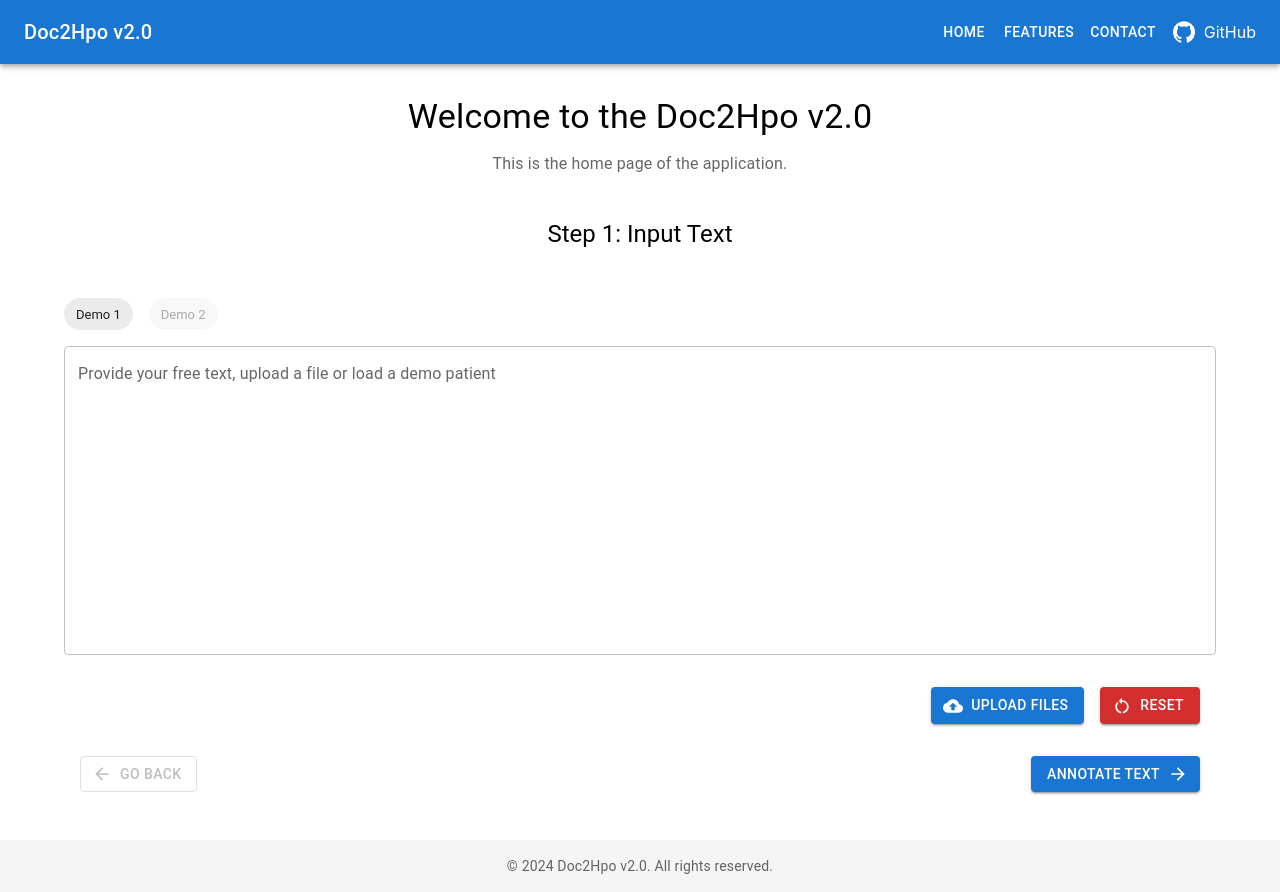
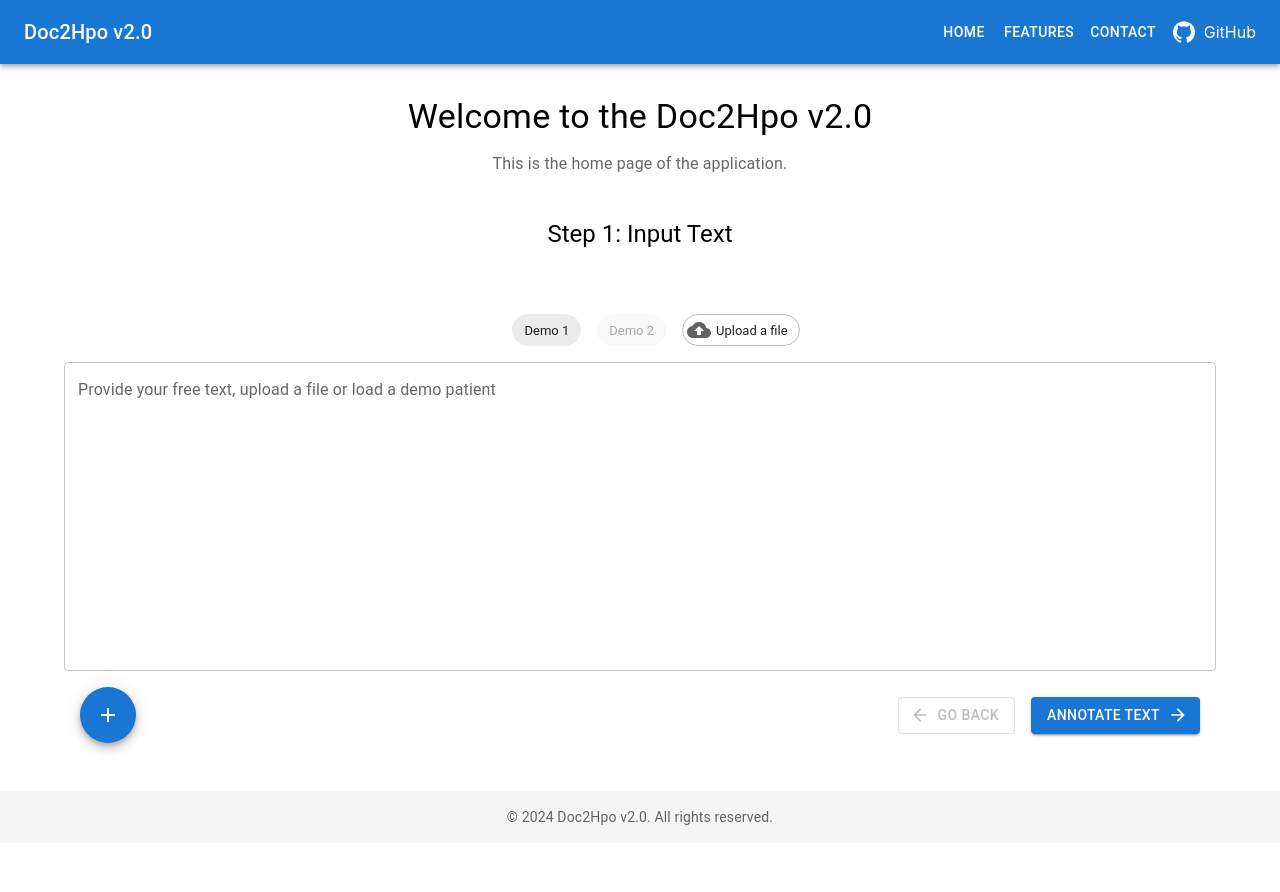
Before and after one commit to stormliucong/Doc2Hpo2.0, a React (Create React App) app in the folder front-end/: page / in a window 1280 px wide. After the commit the page ends 843 px from the top, so only its background shows below. Built offline with nearby package versions, Linux system fonts and the light colour scheme.

Commit message:
fix some layouts, move speedial to bottom

```diff
--- a/front-end/src/Components/FileUpload.js
+++ b/front-end/src/Components/FileUpload.js
@@ -5,7 +5,7 @@ import CloudUploadIcon from '@mui/icons-material/CloudUpload';
 import Typography from '@mui/material/Typography';
 import Button from '@mui/material/Button';
 import { styled } from '@mui/material/styles';
-
+import Chip from '@mui/material/Chip';
 
 
 
@@ -43,20 +43,16 @@ const FileUpload = () => {
     }
     return (
 
-        <Button
-            component="label"
-            role={undefined}
-            variant="contained"
-            tabIndex={-1}
-            startIcon={<CloudUploadIcon />}
-            >
-            Upload files
-            <VisuallyHiddenInput
-                type="file"
-                onChange={(e) => handleFileUpload(e)}
-                multiple
-            />
-        </Button>
+        <>
+        <Chip label="Upload a file" icon={<CloudUploadIcon /> } variant="outlined" onClick={() => {document.getElementById('fileInput').click()}} />
+        <VisuallyHiddenInput
+            id="fileInput"
+            type="file"
+            onChange={(e) => handleFileUpload(e)}
+            multiple
+        />
+        </>
+
     );
 }
 
--- a/front-end/src/Components/GeneTable.js
+++ b/front-end/src/Components/GeneTable.js
@@ -9,6 +9,8 @@ import SpeedDialAction from '@mui/material/SpeedDialAction';
 import SpeedDialIcon from '@mui/material/SpeedDialIcon';
 import FileCopyIcon from '@mui/icons-material/FileCopy';
 import SaveIcon from '@mui/icons-material/Save';
+import { Global } from '@emotion/react';
+import GlobalSpeedDial from './GlobalSpeedDial';
 
 
 const GeneTable = () => {
@@ -23,60 +25,31 @@ const GeneTable = () => {
         { field: 'Status', headerName: 'Status', width: 150 },
     ];
 
-    const actions = [
-        {
-            icon: <FileCopyIcon onClick={() => { navigator.clipboard.writeText(JSON.stringify({ text: fileText, highlights: highlights, genePredictionResults: genePredictionResults })) }} >
-
-            </FileCopyIcon>, name: 'Copy'
-        },
-        {
-            icon: <SaveIcon onClick={() => {
-                const element = document.createElement("a");
-                const download_json = { text: fileText, highlights: highlights, genePredictionResults: genePredictionResults };
-                const file = new Blob([JSON.stringify(download_json)], { type: 'application/json' });
-                element.href = URL.createObjectURL(file);
-                element.download = "gene_prediction_results.json";
-                document.body.appendChild(element); // Required for this to work in FireFox
-                element.click()
-            }}>
-
-            </SaveIcon>, name: 'Save'
-        }
-    ];
 
     return (
         <>
+        <Box
+                sx={{
+                    display: 'flex',
+                    justifyContent: 'center',
+                    width: '100%',
+                    alignItems: 'center',
+                    gap: 2,
+                    padding: 2,
+                }}
+            >
+                <PredictGeneButton />
+
+            </Box>
+
 
             <DataGrid rows={genePredictionResults} columns={columns} pageSize={5}
             getRowId={(row) => uuidv4()}
                 rowsPerPageOptions={[5, 10, 20]}
                 disableSelectionOnClick
                 autoHeight />
-            <SpeedDial
-                ariaLabel="SpeedDial basic example"
-                icon={<SpeedDialIcon />}
-            >
-                {actions.map((action) => (
-                    <SpeedDialAction
-                        key={action.name}
-                        icon={action.icon}
-                        tooltipTitle={action.name}
-                    />
-                ))}
-            </SpeedDial>
 
-            <Box
-                sx={{
-                    display: 'flex',
-                    justifyContent: 'right',
-                    width: '100%',
-                    alignItems: 'center',
-                    gap: 2,
-                    padding: 2,
-                }}
-            >
 
-                <PredictGeneButton /></Box>
         </>
     );
 };
--- /dev/null
+++ b/front-end/src/Components/GlobalSpeedDial.js
@@ -0,0 +1,63 @@
+import React, { useEffect, useState, useContext } from 'react';
+import { v4 as uuidv4 } from 'uuid';
+import { DataGrid } from '@mui/x-data-grid';
+import { AppContext } from './AppContext';
+import PredictGeneButton from './PredictGeneButton';
+import { Box } from '@mui/material';
+import SpeedDial from '@mui/material/SpeedDial';
+import SpeedDialAction from '@mui/material/SpeedDialAction';
+import SpeedDialIcon from '@mui/material/SpeedDialIcon';
+import FileCopyIcon from '@mui/icons-material/FileCopy';
+import SaveIcon from '@mui/icons-material/Save';
+import RestartAltIcon from '@mui/icons-material/RestartAlt';
+
+
+const GlobalSpeedDial = () => {
+
+    const { genePredictionResults, highlights, fileText, resetState } = useContext(AppContext);
+
+    const actions = [
+        {
+            icon: <FileCopyIcon onClick={() => { navigator.clipboard.writeText(JSON.stringify({ text: fileText, highlights: highlights, genePredictionResults: genePredictionResults })) }} >
+
+            </FileCopyIcon>, name: 'Copy'
+        },
+        {
+            icon: <SaveIcon onClick={() => {
+                const element = document.createElement("a");
+                const download_json = { text: fileText, highlights: highlights, genePredictionResults: genePredictionResults };
+                const file = new Blob([JSON.stringify(download_json)], { type: 'application/json' });
+                element.href = URL.createObjectURL(file);
+                element.download = "gene_prediction_results.json";
+                document.body.appendChild(element); // Required for this to work in FireFox
+                element.click()
+            }}>
+
+            </SaveIcon>, name: 'Save'
+        },
+        { icon: <RestartAltIcon onClick={() => resetState()}/>, name: 'Reset' },
+    ];
+
+    return (
+        <>
+
+            <SpeedDial
+                ariaLabel="SpeedDial basic example"
+                direction="right"
+                icon={<SpeedDialIcon />}
+            >
+                {actions.map((action) => (
+                    <SpeedDialAction
+
+                        key={action.name}
+                        icon={action.icon}
+                        tooltipTitle={action.name}
+                    />
+                ))}
+            </SpeedDial>
+
+        </>
+    );
+};
+
+export default GlobalSpeedDial;
--- a/front-end/src/Components/MedicalTextAnnotator.js
+++ b/front-end/src/Components/MedicalTextAnnotator.js
@@ -13,6 +13,8 @@ import ArrowBackIcon from '@mui/icons-material/ArrowBack';
 import ArrowForwardIcon from '@mui/icons-material/ArrowForward';
 import PredictGene from "./PredictGeneButton";
 import GeneTable from "./GeneTable";
+import { Global } from "@emotion/react";
+import GlobalSpeedDial from "./GlobalSpeedDial";
 
 
 
@@ -21,11 +23,11 @@ const MedicalTextAnnotator = () => {
   const [nextStepText, setNextStepText] = useState("Annotate Text");
 
   useEffect(() => {
-    if(step === 1) {
+    if (step === 1) {
       setNextStepText("Annotate Text");
-    } else if(step === 2) {
+    } else if (step === 2) {
       setNextStepText("Review Annotations");
-    } else if(step === 3) {
+    } else if (step === 3) {
       setNextStepText("View Genes");
     } else {
       setNextStepText("Finish");
@@ -50,8 +52,7 @@ const MedicalTextAnnotator = () => {
       <Grid2 container spacing={20} padding={5} justifyContent="center">
         {/* Step Header */}
         <Typography variant="h5" gutterBottom>
-        {`Step ${step}: ${
-          step === 1
+          {`Step ${step}: ${step === 1
               ? 'Input Text'
               : step === 2
                 ? 'Annotate Text'
@@ -64,33 +65,40 @@ const MedicalTextAnnotator = () => {
 
       {/* Step Content */}
 
-      { step === 1 && <Grid2 container spacing={2}><TextInput /></Grid2> }
 
-      { step === 2 && <Grid2 container spacing={2}><HighlightsBox /></Grid2> }
+      {step === 1 && <TextInput />}
 
-      { step === 3 && <Grid2 container spacing={2}><HighlightTable /></Grid2> }
+      {step === 2 && <HighlightsBox />}
 
-      { step === 4 && <Grid2 container spacing={2}><GeneTable /></Grid2> }
+      {step === 3 && <HighlightTable />}
+
+      {step === 4 && <GeneTable />}
 
       {/* Navigation Buttons */}
-      <Grid2 container justifyContent="space-between" padding={2}>
-        <Button
+      <Grid2 container alignItems="center" justifyContent="space-between" padding={2}>
+        <Grid2 item>
+          <GlobalSpeedDial />
+        </Grid2>
+
+
+        <Grid2 container spacing={2} justifyContent="flex-end">
+          <Grid2 item><Button
             variant="outlined"
             onClick={handleBack}
             disabled={step === 1}
             startIcon={<ArrowBackIcon />}
           >
             Go Back
-        </Button>
-
-        <Button
+          </Button></Grid2>
+          <Grid2 item><Button
             variant="contained"
             onClick={handleNext}
             disabled={step === 4}
             endIcon={<ArrowForwardIcon />}
           >
             {nextStepText}
-        </Button>
+          </Button></Grid2>
+        </Grid2>
       </Grid2>
     </AppProvider>
   );
--- a/front-end/src/Components/ParseButton.js
+++ b/front-end/src/Components/ParseButton.js
@@ -121,7 +121,7 @@ const ParseButton = () => {
 
   return (
 
-    <Button endIcon={<TelegramIcon />} onClick={handleParse}>{parseOption}</Button>
+    <Button Icon={<TelegramIcon />} onClick={handleParse}>{parseOption}</Button>
   );
 }
 
--- a/front-end/src/Components/TextInput.js
+++ b/front-end/src/Components/TextInput.js
@@ -19,8 +19,19 @@ const TextInput = () => {
   return (
     <>
 
+    <Box
+      sx={{
+        display: 'flex',
+        justifyContent: 'center',
+        width: '100%',
+        alignItems: 'center',
+        gap: 2,
+        padding: 2,
+      }}
+    >
     <LoadDemoPatient />
-
+    <FileUpload />
+    </Box>
       <TextField
         fullWidth
         label="Provide your free text, upload a file or load a demo patient"
@@ -29,32 +40,8 @@ const TextInput = () => {
         rows={12}
         onChange={(e) => {setInputText(e.target.value)}}
       />
-      <Box
-      sx={{
-        display: 'flex',
-        justifyContent: 'right',
-        width: '100%',
-        alignItems: 'center',
-        gap: 2,
-        padding: 2,
-      }}
-    >
-      {/* Left-aligned buttons */}
-        <FileUpload />
 
-      {/* Right-aligned button */}
-      <Button
-            color="error"
 
-            variant="contained"
-            tabIndex={-1}
-            startIcon={<RestartAltIcon />}
-            onClick={() => handleReset()}
-            >
-            Reset
-        </Button>
-
-    </Box>
     </>
 
   );
```
Also changed, not shown: front-end/src/Components/HighlightTable.js (+22 -35 lines), front-end/src/Components/HighlightsBox.js (+16 -29 lines). Lines whose indentation alone changed are shown as unchanged.
